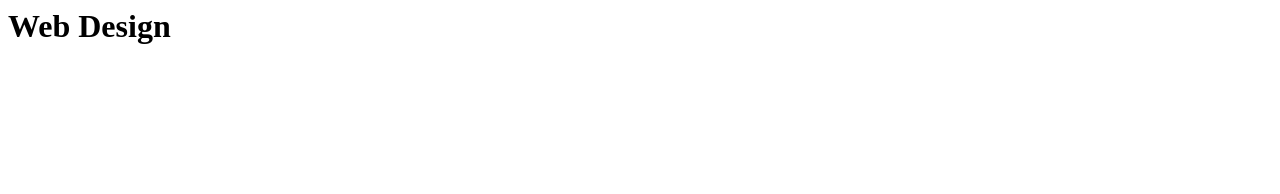
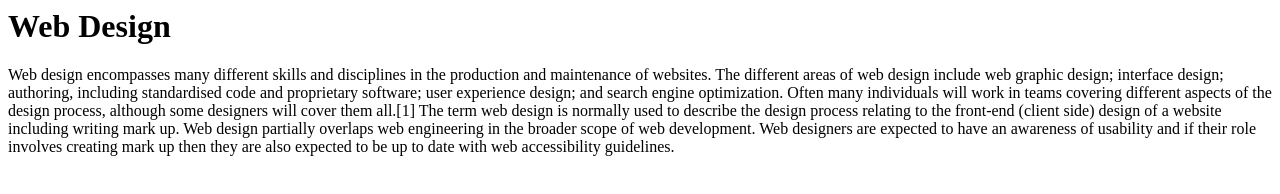
Before and after one commit to Freddiejoseph17/modernwebdesign2, a plain HTML site: page index.html in a window 1280 px wide. Drawn offline with Linux system fonts and the light colour scheme.

Commit message:
Update index.html

```diff
--- a/index.html
+++ b/index.html
@@ -4,7 +4,7 @@
     <body>
       <h1>Web Design</h1>
       <p>
-
+      Web design encompasses many different skills and disciplines in the production and maintenance of websites. The different areas of web design include web graphic design; interface design; authoring, including standardised code and proprietary software; user experience design; and search engine optimization. Often many individuals will work in teams covering different aspects of the design process, although some designers will cover them all.[1] The term web design is normally used to describe the design process relating to the front-end (client side) design of a website including writing mark up. Web design partially overlaps web engineering in the broader scope of web development. Web designers are expected to have an awareness of usability and if their role involves creating mark up then they are also expected to be up to date with web accessibility guidelines.
       </p>
 
 
```
